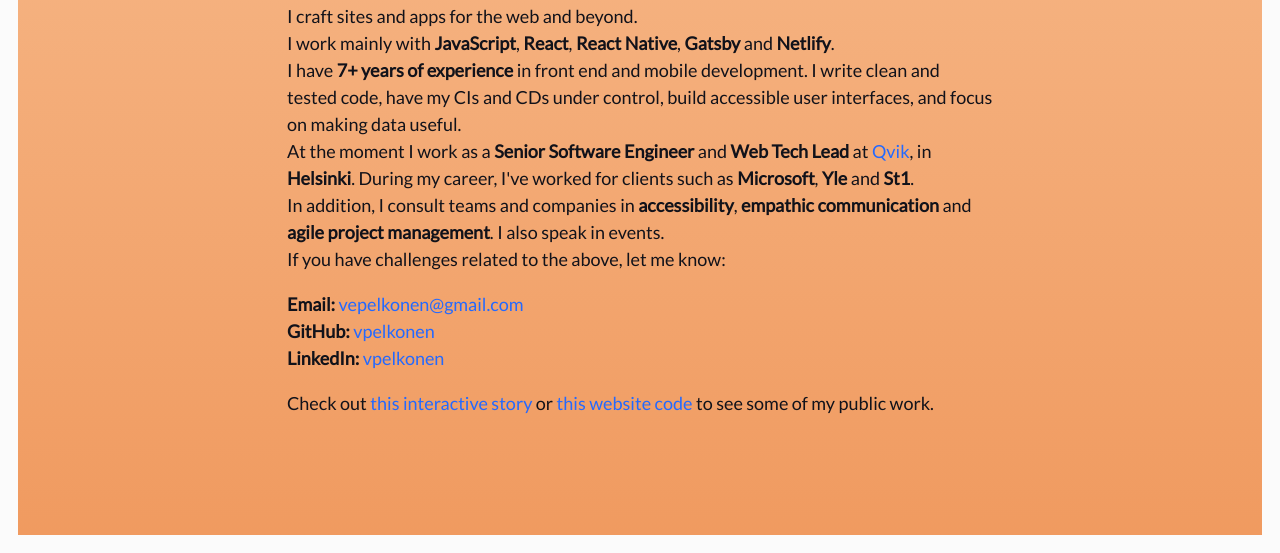
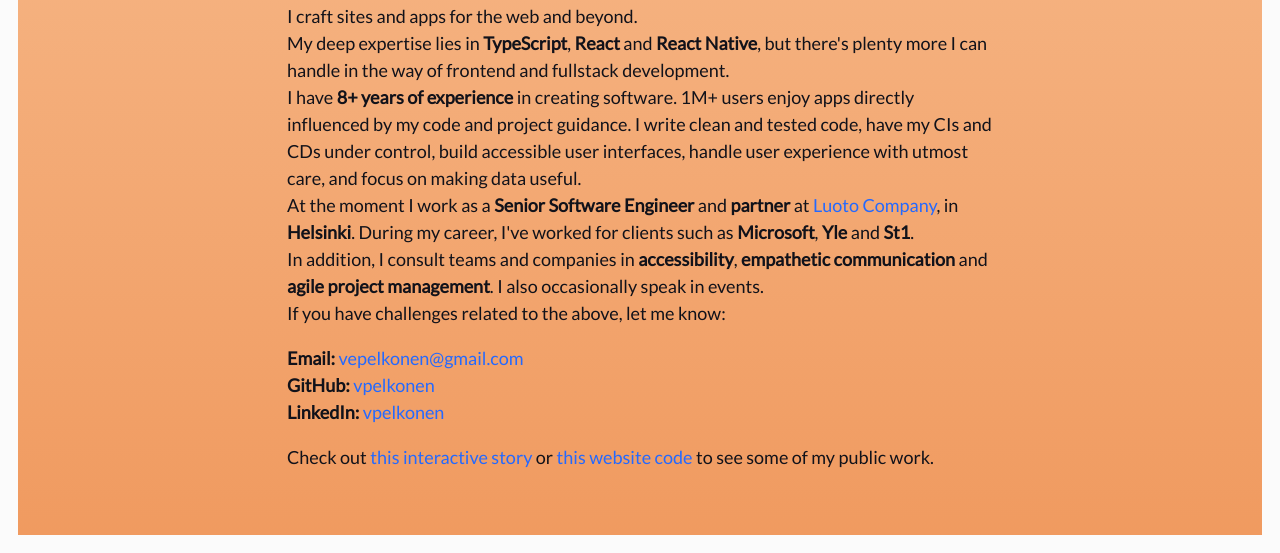
Before and after one commit to vpelkonen/portfolio, a Gatsby site: page / in a window 1280 px wide. Shown: the part 247-800 px from the top of the page. Built offline with nearby package versions, Linux system fonts and the light colour scheme; Gatsby itself is replaced by a stand-in of ours.

Commit message:
Update content

```diff
--- a/src/pages/index.js
+++ b/src/pages/index.js
@@ -44,26 +44,25 @@
     <p></p>
     <p>I craft sites and apps for the web and beyond.</p>
     <p>
-      I work mainly with <B>JavaScript</B>, <B>React</B>, <B>React Native</B>,{" "}
-      <B>Gatsby</B> and <B>Netlify</B>.
+      My deep expertise lies in <B>TypeScript</B>, <B>React</B> and <B>React Native</B>, but there's plenty more I can handle in the way of frontend and fullstack development.
     </p>
     <section>
       <p>
-        I have <B>7+ years of experience</B> in front end and mobile development.
+        I have <B>8+ years of experience</B> in creating software. 1M+ users enjoy apps directly influenced by my code and project guidance.
         I write clean and tested code, have my CIs and CDs under control, build
-        accessible user interfaces, and focus on making data useful.
+        accessible user interfaces, handle user experience with utmost care, and focus on making data useful.
       </p>
       <p>
-        At the moment I work as a <B>Senior Software Engineer</B> and{" "}
-        <B>Web Tech Lead</B> at{" "}
-        <ExternalLink href="https://qvik.com">Qvik</ExternalLink>, in{" "}
-        <B>Helsinki</B>. During my career, I've worked for clients such as{" "}
-        <B>Microsoft</B>, <B>Yle</B> and <B>St1</B>.
+        At the moment I work as a <B>Senior Software Engineer</B> and
+        <B> partner</B> at
+        <ExternalLink href="https://luotocompany.com"> Luoto Company</ExternalLink>, in
+        <B> Helsinki</B>. During my career, I've worked for clients such as
+        <B> Microsoft</B>, <B>Yle</B> and <B>St1</B>.
       </p>
       <p>
         In addition, I consult teams and companies in <B>accessibility</B>,{" "}
-        <B>empathic communication</B> and <B>agile project management</B>. I
-        also speak in events.
+        <B>empathetic communication</B> and <B>agile project management</B>. I
+        also occasionally speak in events.
       </p>
     </section>
     <section>
```
